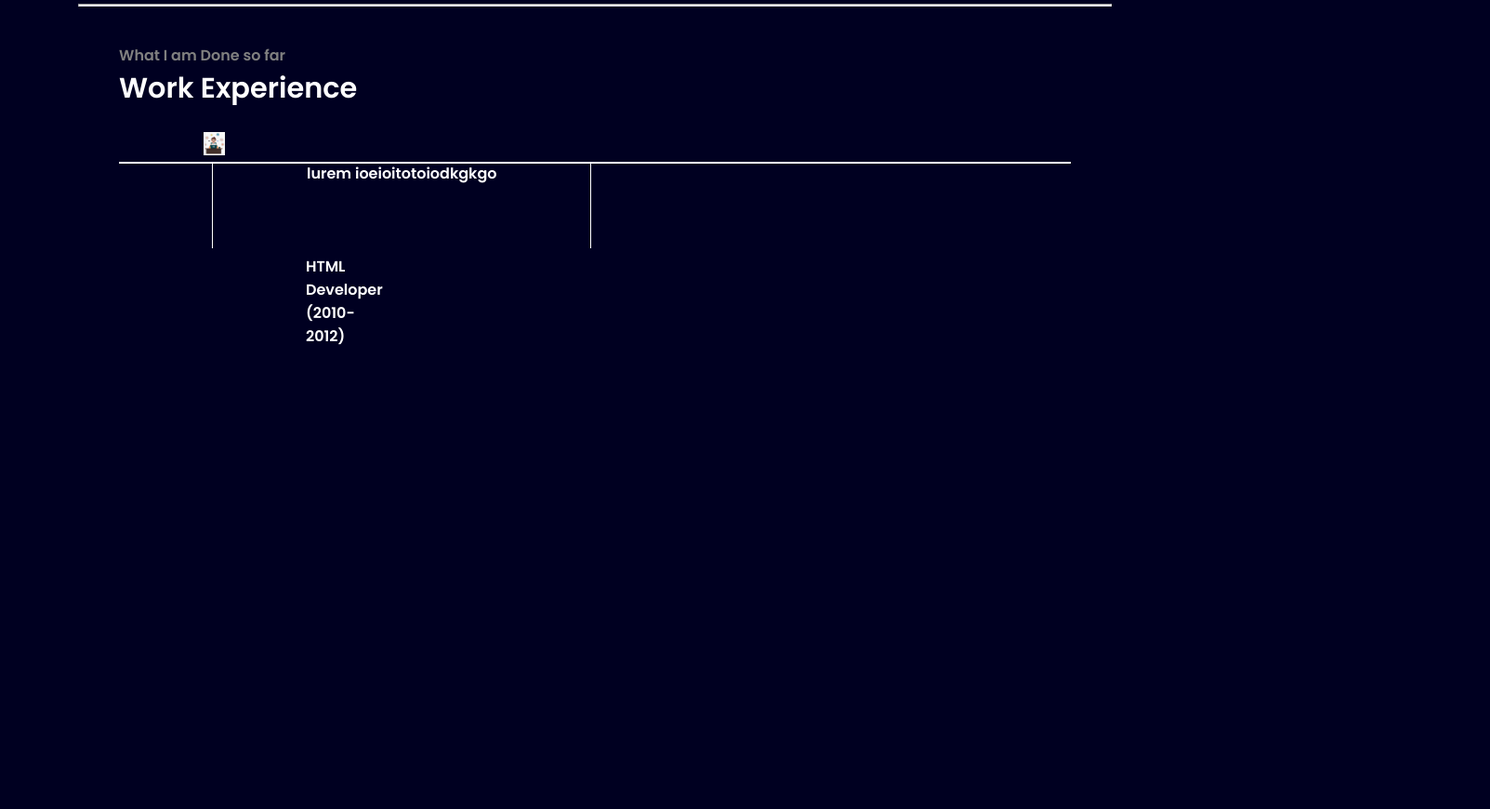
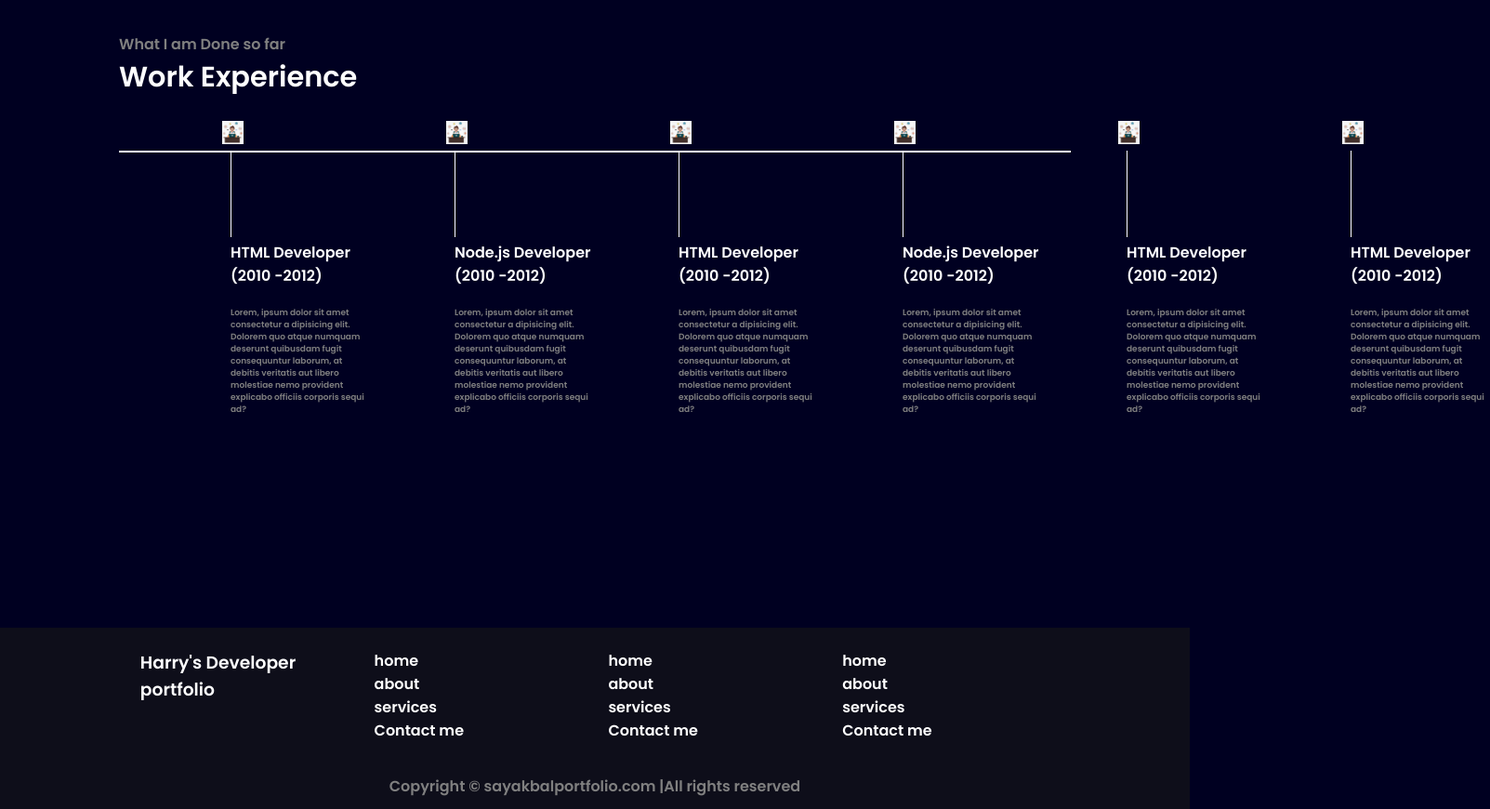
Before and after one commit to Sayak-Bal/mywebsite, a plain HTML site: page myweb.html in a window 1280 px wide. Shown: the part 860-1730 px from the top of the page at 93% size, 1603 px wide, since content can reach past the window. Before the commit the page ends 1547 px from the top, so only its background shows below. Drawn offline with nearby package versions, Linux system fonts and the light colour scheme.

Commit message:
compelet primary

```diff
--- a/myweb.html
+++ b/myweb.html
@@ -1,5 +1,6 @@
 <!DOCTYPE html>
 <html lang="en">
+
 <head>
     <meta charset="UTF-8">
     <meta name="viewport" content="width=device-width, initial-scale=1.0">
@@ -8,119 +9,191 @@
     <link rel="preconnect" href="https://fonts.gstatic.com" crossorigin>
     <link href="https://fonts.googleapis.com/css2?family=Poppins:wght@600&display=swap" rel="stylesheet">
     <style>
-        *{
-            margin:0;
-            padding:0;
+        * {
+            margin: 0;
+            padding: 0;
         }
-body{
-    background-color:rgb(0,0,33);
-            color:white;
-            font-family:'Poppins',sans-serif;
+
+        body {
+            background-color: rgb(0, 0, 33);
+            color: white;
+            font-family: 'Poppins', sans-serif;
         }
-        nav{
-            display:flex;
-            justify-content:space-around;
-            align-items:center;
-            height:80px;
-            background-color:rgb(20, 20, 77);      }
-        nav ul{
-            display:flex;
-            justify-content:center;
+
+        nav {
+            display: flex;
+            justify-content: space-around;
+            align-items: center;
+            height: 80px;
+            background-color: rgb(20, 20, 77);
         }
-        nav ul li{
-            list-style:none;
-            margin:0 23px;
 
-        }nav ul li a{
-            text-decoration:none;
-            color:white;
+        nav ul {
+            display: flex;
+            justify-content: center;
+        }
 
-        }nav ul li a:hover{
-
-            color:rgb(116, 77, 116);
-            font-size:1.04rem;
+        nav ul li {
+            list-style: none;
+            margin: 0 23px;
 
         }
-        .left{
-            font-size:1.5rem;
+
+        nav ul li a {
+            text-decoration: none;
+            color: white;
+
         }
-        .firstSection{
-            display:flex;
-            justify-content:space-around;
-            align-items:center;
-            margin:120px 0;
+
+        nav ul li a:hover {
+
+            color: rgb(116, 77, 116);
+            font-size: 1.04rem;
+
+        }
+
+        .left {
+            font-size: 1.5rem;
+        }
+
+        .firstSection {
+            display: flex;
+            justify-content: space-around;
+            align-items: center;
+            margin: 120px 0;
 
 
         }
-        .firstSection > div{
-            width:30%;
+
+        .firstSection>div {
+            width: 30%;
 
         }
-        .leftSection{
 
-            width:34px;
-            font-size:3rem;
+        .leftSection {
+
+            width: 34px;
+            font-size: 3rem;
 
 
         }
-        .rightSection img{
-            width:80%;
-            margin:50px;
+        .leftSection .buttons{
+            padding:50px 0;
         }
-        .purple{
-            color:rgb(173, 38, 173);
+        .leftSection .btn{
+            padding:12px;
+            background-color:#1e2167;
+            color:white;
+            border: 2px solid white;
+            border-radius:6px;
+            font-size:20px;
+            cursor:pointer;
         }
-        .text-gray{
-            color:grey;
+            .leftSection .btn:hover {
+
+            background-color: rgb(116, 77, 116);
+            font-size: 1.4rem;
+
 }
-        #element{
-            color:rgb(173, 38, 173);
+
         }
-        .secondSection{
-            max-width:80vw;
-            margin:auto;
-            height:80vh;
+
+        .rightSection img {
+            width: 80%;
+            margin: 50px;
         }
-        main hr{
-            background-color:white;
-            height:1.2px;
-            margin:40px 84px;
+
+        .purple {
+            color: rgb(173, 38, 173);
         }
-        .secondSection h1{
-            font-size:1.9rem;
+
+        .text-gray {
+            color: grey;
         }
-        .secondSection .box{
-            background-color:white;
-            width:80vw;
+
+        #element {
+            color: rgb(173, 38, 173);
+        }
+
+        .secondSection {
+            max-width: 80vw;
+            margin: auto;
+            height: 80vh;
+        }
+
+        main hr {
+            background-color: white;
+            height: 1.2px;
+            margin: 40px 84px;
+        }
+
+        .secondSection h1 {
+            font-size: 1.9rem;
+        }
+
+        .secondSection .box {
+            background-color: white;
+            width: 80vw;
             height: 2px;
             margin: 56px 0;
-            display:flex;
+            display: flex;
         }
-        .secondSection .vertical{
-            height:93px;
-            width:1px;
-            background-color:white;
-            margin: 0 100px;
+
+        .secondSection .vertical {
+            height: 93px;
+            width: 1px;
+            background-color: white;
+            margin: 0 120px;
         }
-        .image-top{
-            width:23px;
-            position:relative;
-            top:-32px;
-            left:-9px;
+
+        .image-top {
+            width: 23px;
+            position: relative;
+            top: -32px;
+            left: -9px;
         }
-        .vertical-title{
-            position:relative;
-            top:100px;
-            width:1px;
+
+        .vertical-title {
+            position: relative;
+            top: 65px;
+            width: 150px;
 
         }
-        .vertical-dosc{
-            position:relative;
-            top:150px;
-            left:9px;
+
+        .vertical-desc {
+            position: relative;
+            top: 86px;
+            width: 150px;
+            font-size: 9px;
+            color: gray;
+        }
+
+        footer {
+            background-color: #0e0e1a;
+
+
+        }
+
+        .footer {
+            display: flex;
+            padding: 23px 122px;
+            justify-content: space-evenly;
+        }
+        .footer ul{
+            list-style:none;
+
+        }
+        .footer >div{
+            width:223px;
+        }
+        footer .footer-rights{
+            text-align:center;
+            color:grey;
+            padding:12px 0;
         }
     </style>
 </head>
+
 <body>
     <header>
         <nav>
@@ -142,38 +215,142 @@ body{
 
                 <div>and I am passionate</div>
                 <span id="element"></span>
-
+                <div class="buttons">
+                <button class="btn">Download Resume</button>
+                <button class="btn">Visti Github</button>
+            </div>
             </div>
             <div class="rightSection"><img src="dev.png" alt=""></div>
         </section>
+
         <hr>
+
         <section class="secondSection">
             <span class="text-gray">What I am Done so far</span>
             <h1>Work Experience</h1>
             <div class="box">
                 <div class="vertical">
                     <img class="image-top" src="a.png" alt="">
-                </div>
-                <div class="vertical-title">HTML Developer (2010-2012)
+                    <div class="vertical-title">
+                        HTML Developer (2010 -2012)
                     </div>
                     <div class="vertical-desc">
-                    lurem ioeioitotoiodkgkgo
+                        Lorem, ipsum dolor sit amet consectetur a
+                        dipisicing elit. Dolorem quo atque numquam
+                        deserunt quibusdam fugit consequuntur laborum, at debitis
+                        veritatis aut libero molestiae nemo provident explicabo officiis corporis sequi ad?
+                    </div>
+                </div>
+                <div class="vertical">
+                    <img class="image-top" src="a.png" alt="">
+                    <div class="vertical-title">
+                        Node.js Developer (2010 -2012)
+                    </div>
+                    <div class="vertical-desc">
+                        Lorem, ipsum dolor sit amet consectetur a
+                        dipisicing elit. Dolorem quo atque numquam
+                        deserunt quibusdam fugit consequuntur laborum, at debitis
+                        veritatis aut libero molestiae nemo provident explicabo officiis corporis sequi ad?
+                    </div>
+                </div>
+                <div class="vertical">
+                    <img class="image-top" src="a.png" alt="">
+                    <div class="vertical-title">
+                        HTML Developer (2010 -2012)
+                    </div>
+                    <div class="vertical-desc">
+                        Lorem, ipsum dolor sit amet consectetur a
+                        dipisicing elit. Dolorem quo atque numquam
+                        deserunt quibusdam fugit consequuntur laborum, at debitis
+                        veritatis aut libero molestiae nemo provident explicabo officiis corporis sequi ad?
+                    </div>
+                </div>
+                <div class="vertical">
+                    <img class="image-top" src="a.png" alt="">
+                    <div class="vertical-title">
+                        Node.js Developer (2010 -2012)
+                    </div>
+                    <div class="vertical-desc">
+                        Lorem, ipsum dolor sit amet consectetur a
+                        dipisicing elit. Dolorem quo atque numquam
+                        deserunt quibusdam fugit consequuntur laborum, at debitis
+                        veritatis aut libero molestiae nemo provident explicabo officiis corporis sequi ad?
+                    </div>
+                </div>
+                <div class="vertical">
+                    <img class="image-top" src="a.png" alt="">
+                    <div class="vertical-title">
+                        HTML Developer (2010 -2012)
+                    </div>
+                    <div class="vertical-desc">
+                        Lorem, ipsum dolor sit amet consectetur a
+                        dipisicing elit. Dolorem quo atque numquam
+                        deserunt quibusdam fugit consequuntur laborum, at debitis
+                        veritatis aut libero molestiae nemo provident explicabo officiis corporis sequi ad?
+                    </div>
+                </div>
+                <div class="vertical">
+                    <img class="image-top" src="a.png" alt="">
+                    <div class="vertical-title">
+                        HTML Developer (2010 -2012)
+                    </div>
+                    <div class="vertical-desc">
+                        Lorem, ipsum dolor sit amet consectetur a
+                        dipisicing elit. Dolorem quo atque numquam
+                        deserunt quibusdam fugit consequuntur laborum, at debitis
+                        veritatis aut libero molestiae nemo provident explicabo officiis corporis sequi ad?
+                    </div>
+                </div>
 
-                </div>
-                <div class="vertical"></div>
             </div>
 
 
         </section>
     </main>
+    <footer>
+        <div class="footer">
+            <div class="footer-first">
+                <h3>Harry's Developer portfolio</h3>
+            </div>
+            <div class="footer-second">
+                <ul>
+                    <li>home</li>
+                    <li>about</li>
+                    <li>services</li>
+                    <li>Contact me</li>
+                </ul>
+            </div>
+            <div class="footer-third">
+                <ul>
+                    <li>home</li>
+                    <li>about</li>
+                    <li>services</li>
+                    <li>Contact me</li>
+                </ul>
+            </div>
+            <div class="foorter-fourth">
+                <ul>
+                    <li>home</li>
+                    <li>about</li>
+                    <li>services</li>
+                    <li>Contact me</li>
+                </ul>
+            </div>
+         </div>
+            <div class="footer-rights">
+                Copyright &#169 sayakbalportfolio.com |All rights reserved
+            </div>
+
+    </footer>
     <script src="https://unpkg.com/typed.js@2.0.16/dist/typed.umd.js"></script>
     <!-- Setup and start animation! -->
     <script>
         var typed = new Typed('#element', {
-      strings: ['Web Developer', 'Graphic Designer',"web Disinger","Video Editor"],
+            strings: ['Web Developer', 'Graphic Designer', "web Disinger", "Video Editor"],
             typeSpeed: 50,
         });
     </script>
 </body>
 </body>
+
 </html>
```
Also changed, not shown: 800px-HTML5_Badge.svg.png (added), pngwing.com(1).png (added), pngwing.com(2).png (added), pngwing.com(3).png (added), pngwing.com.png (added). Lines whose indentation alone changed are shown as unchanged.
